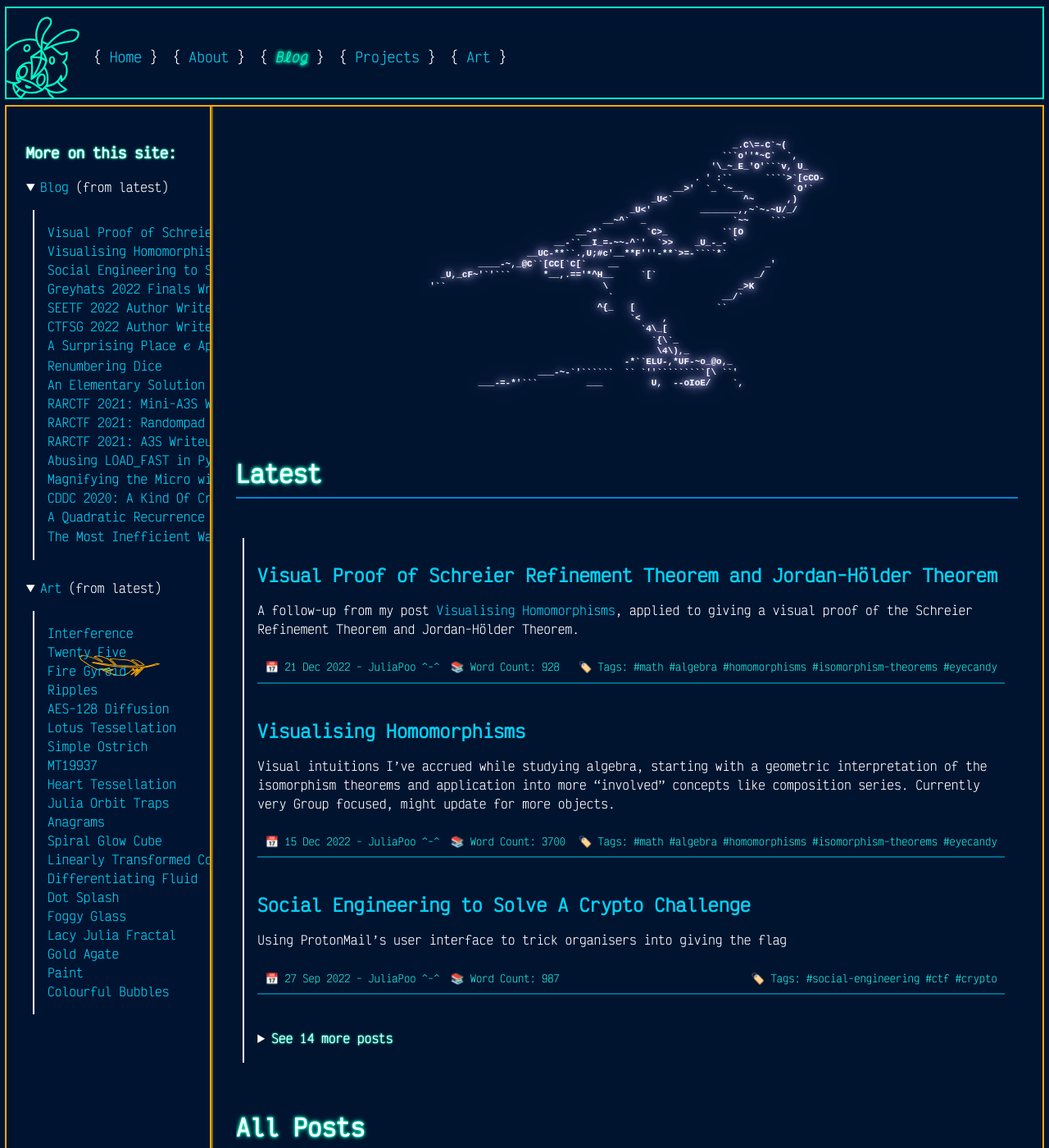
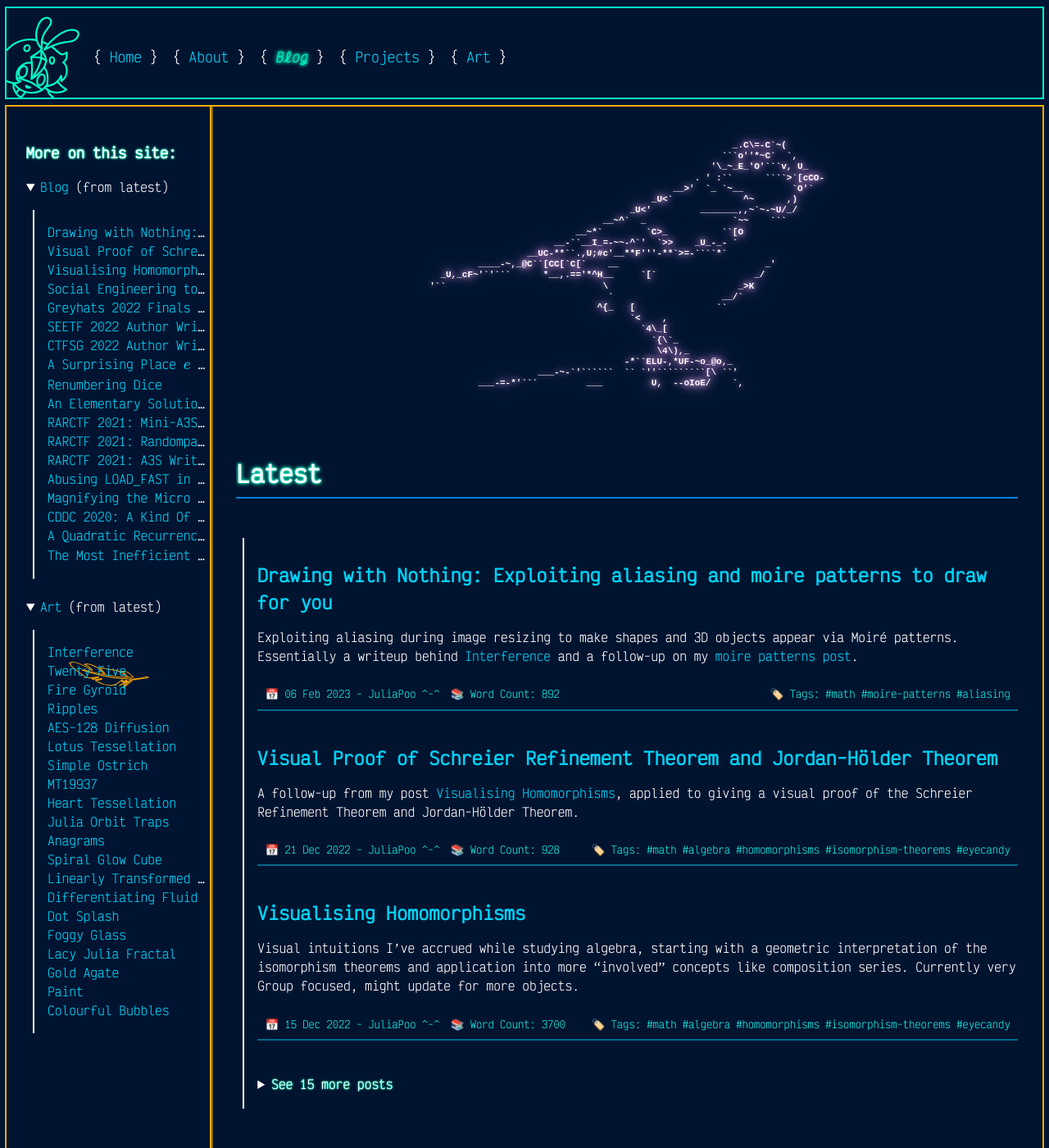
Before and after one commit to JuliaPoo/juliapoo.github.io, a Jekyll site: the page built from blog.html, in a window 1280 px wide and 1400 px high. Shown: the whole window at 82% size. Built offline with Jekyll 4.4.1, drawn with Linux system fonts in a browser that asks for light colours; some of the changed text lies outside the part shown.

Commit message:
Blog: Drawing with Nothing

```diff
--- /dev/null
+++ b/_posts/2023-02-06-drawing-with-nothing.md
@@ -0,0 +1,119 @@
+---
+layout: post
+author: JuliaPoo
+category: Mathematics
+
+display-title: "Drawing with Nothing: Exploiting aliasing and moire patterns to draw for you"
+tags:
+    - math
+    - moire-patterns
+    - aliasing
+
+nav: |
+    * [Some Math](#some-math)
+    * [Drawing!](#drawing)
+    * [3D?](#3d)
+
+excerpt: Exploiting aliasing during image resizing to make shapes and 3D objects appear via Moiré patterns. Essentially a writeup behind [Interference](/art/2023-01-23-interference.html) and a follow-up on my [moire patterns post](/mathematics/2020/11/08/moire-patterns.html).
+---
+
+<!--
+1. Modelling the situation
+
+-->
+
+<center>
+<video style="max-width:70%" playsinline="" webkit-playsinline="" autoplay loop controls>
+    <source src="/assets/art/2023-01-23-interference/uwu-crop.webm" type="video/webm">
+    Your browser does not support the video tag.
+</video>
+</center>
+
+Quite a while back I posted [some experiments on drawing with Moire Patterns](/art/2023-01-23-interference.html). When resizing an image, the screen attempts to display the image with a lower resolution and has to interpolate across pixels in the original image to determine the new pixel colours. This creates [Moire Patterns](https://en.wikipedia.org/wiki/Moir%C3%A9_pattern), interference patterns that can magnify tiny but global "aberrations". I've previously [used Moire Patterns to measure stuff like Threads Per Inch and screen resolution](/mathematics/2020/11/08/moire-patterns.html). It turns out that it's possible to draw anything using these Moire Patterns, and in fact, encode 3D information within.
+
+## Some Math
+
+<center>
+<img style="max-width:calc(min(400px, 100%))" src="/assets/art/2023-01-23-interference/sphere-source.jpeg" alt="Original image for the SPHERE">
+</center>
+
+I model Moire Patterns as a bunch of non-intersecting lines, and a convenient way to model such a thing is a continuous heightmap $f: \mathbb{R}^2 \rightarrow \mathbb{R}$. The lines $L_h(h)$ are then _contours_ of this heightmap, i.e, satisfying $L_f(h) = \lbrace(x,y) \in \mathbb{R}: f(x,y) = h\rbrace$. You've seen contours in topological maps before, like this of the Himalayas:
+
+<center>
+<img style="max-width:calc(min(500px, 100%))" src="/assets/posts/2023-02-06-drawing-with-nothing/contour.png" alt="Contour map of the Himalayas">
+</center>
+
+It turns out continuous height maps are great for modeling Moire Patterns too. Take two heightmaps $f,g: \mathbb{R}^2 \rightarrow \mathbb{R}$, and consider the set of contour lines $F = \lbrace L_f(i): i \in \mathbb{Z}\rbrace$ and $G = \lbrace L_g(i): i \in \mathbb{Z}\rbrace$. [As discussed in my previous post](/mathematics/2020/11/08/moire-patterns.html), Moire Patterns appear as an "illusionary" curve that connects points of intersection between two patterns.
+
+We can hence model the Moire Patterns $M(f,g) = \lbrace L_{h}(i): i \in \mathbb{Z}, \; h(x,y) = f(x,y) - g(x,y) \rbrace$, where each $i \in \mathbb{Z}$ describes a curve that cuts through a subset of the intersecting points. Curves described by $M(f,g)$ models Moire Patterns well because they are somewhat independent of the "level of detail" chosen. E.g., here I'm choosing to pick $i \in \mathbb{Z}$, but the height map which $M(f,g)$ is describing via contours will remain the same if I choose to pick $i$ twice as frequently $i \in \frac{1}{2} \mathbb{Z}$.
+
+In the case of resizing images, the pixel aliasing interpolates pixels of an image, resulting in slight discolouration across pixel boundaries. This forms a grid-like pattern, and for this post, I mainly focus on the vertical lines of this grid-like pattern. This pattern can be modeled by the height map $p(x,y) = kx$ for $k \in \mathbb{R}$, where $k$ is dependent on the original and final resolution of the image.
+
+If I wanna draw the contour $f(x,y)$ when I rescale my image and display it in a particular resolution, I'd have to compute $k$, and plot the contours of the heightmap $h(x,y) = f(x,y) - kx$.
+
+When plotting the contours, the width of the lines drawn is crucial to the effect. Naively, for plotting $L_f(h)$ one can colour a pixel at position $(x,y)$ if $\vert f(x,y) - h\vert < \epsilon$, where $\epsilon$ controls the line's thickness. This works for the most part except when $\nabla f$ varies a lot throughout the height map.
+
+<center>
+<img style="max-width:calc(min(300px, 100%))" src="/assets/posts/2023-02-06-drawing-with-nothing/naive.jpg" alt="Naive way of drawing lines. Source: https://iquilezles.org/articles/distance/">
+</center>
+
+In the example above by [Inigo Quilez](https://iquilezles.org/articles/distance/), the lines at the edges of each "blade" are thicker, due to $\nabla f$ being smaller at those points. A better way would be to colour a pixel at position $(x,y)$ if $\left \vert \frac{f(x,y) - h}{\nabla f(x,y)} \right \vert < \epsilon$, resulting in the following plot:
+
+<center>
+<img style="max-width:calc(min(300px, 100%))" src="/assets/posts/2023-02-06-drawing-with-nothing/proper.jpg" alt="Proper way of drawing lines. Source: https://iquilezles.org/articles/distance/">
+</center>
+
+
+## Drawing!
+
+To draw something, we need to construct a continuous height map $f: \mathbb{R}^2 \rightarrow \mathbb{R}$ where one of the contours, say $f(x,y) = 0$, draws what we want. We can then plot the contours of $f(x,y) - kx$. The drawing can be represented as a 2D boolean array $D[\cdot, \cdot]$, where white ($1$) pixels are part of the drawing and black ($0$) isn't. The hard part is constructing an appropriate height map from this target drawing.
+
+Well, an appropriate height map can be the [Signed Distance Function](https://en.wikipedia.org/wiki/Signed_distance_function) $\mathrm{SDF}: \mathbb{R}^2 \rightarrow \mathbb{R}$, the shortest distance a position is from a white pixel:
+
+<div style="overflow-x:auto;max-width:100%;">
+$$
+\begin{aligned}
+\mathrm{SDF}(x,y) &= \min_{D[x',y'] \text{ is white}} \Vert (x-x',y-y') \Vert \\
+&= \min_{D[x',y'] \text{ is white}} \sqrt{(x-x')^2 + (y-y')^2}
+\end{aligned}
+$$
+</div>
+
+Computing the $\mathrm{SDF}$ can be done via the [Fast Marching Method](https://en.wikipedia.org/wiki/Fast_marching_method), with $\vert\nabla u\vert = 1$, and luckily, there's a [Python implementation of the Fast Marching Method](https://pythonhosted.org/scikit-fmm/).
+
+With this technique, I made the video at the start of this post and the one below, drawing [Alula](https://oneshot.fandom.com/wiki/Alula) from [Oneshot](https://store.steampowered.com/app/420530/OneShot/). You might have to view the video in full screen to avoid additional aliasing from a small display.
+
+<center>
+<video style="max-width:70%" playsinline="" webkit-playsinline="" autoplay="" loop="" controls="">
+    <source src="/assets/art/2023-01-23-interference/alula-crop.webm" type="video/webm">
+    Your browser does not support the video tag.
+</video>
+</center>
+
+## 3D?
+
+Aren't we already working with height maps? Is there a way to draw a 3D surface with Moire Patterns? If you thought that the first video looked awfully 3D, that is no coincidence. As an image gets smaller, the vertical pattern induced by pixel aliasing grows wider relative to the image. This decreases the value of $k$ in our plot of the contours of $f(x,y) - kx$. Say we focus on one of the contours: $\lbrace (x,y) : f(x,y) - kx = 0\rbrace$. Then the resulting curve can be thought of as a slice of the height map $f(x,y)$, and as $k$ changes, we are viewing different slices of the height map.
+
+With that, I hacked a simple raytracer to compute the depth map of a scene:
+
+<center>
+<img style="max-width:calc(min(300px, 100%));filter:invert(1);" src="/assets/posts/2023-02-06-drawing-with-nothing/cube.png" alt="Height map of a raytraced cube">
+</center>
+
+And now I can plot any 3D object! Here's a sphere:
+
+<center>
+<video style="max-width:70%" playsinline="" webkit-playsinline="" autoplay="" loop="" controls="">
+    <source src="/assets/art/2023-01-23-interference/sphere-crop.webm" type="video/webm">
+    Your browser does not support the video tag.
+</video>
+</center>
+
+And the face vase illusion thingy:
+
+<center>
+<video style="max-width:70%" playsinline="" webkit-playsinline="" autoplay="" loop="" controls="">
+    <source src="/assets/art/2023-01-23-interference/vase-crop.webm" type="video/webm">
+    Your browser does not support the video tag.
+</video>
+</center>
--- a/_sass/blog.scss
+++ b/_sass/blog.scss
@@ -3,6 +3,7 @@
     margin-top: 1em;
     margin-left: 0.5em;
     padding: 1em;
+    padding-right: 0;
 }
 
 .blog-category {
--- a/_sass/menu.scss
+++ b/_sass/menu.scss
@@ -1,4 +1,5 @@
 .menu, .menu * {
+    overflow-x: clip;
     text-overflow: ellipsis;
     white-space: nowrap;
 }
@@ -9,7 +10,7 @@
 
 .menu {
     // Let the glow leak through
-    overflow-x: auto;
+    // overflow-x: auto;
     padding: 1.5em;
     padding-right: 0;
     margin-right: 2px;
```
Also changed, not shown: assets/posts/2023-02-06-drawing-with-nothing/contour.png (added), assets/posts/2023-02-06-drawing-with-nothing/cube.png (added), assets/posts/2023-02-06-drawing-with-nothing/naive.jpg (added), assets/posts/2023-02-06-drawing-with-nothing/proper.jpg (added).
